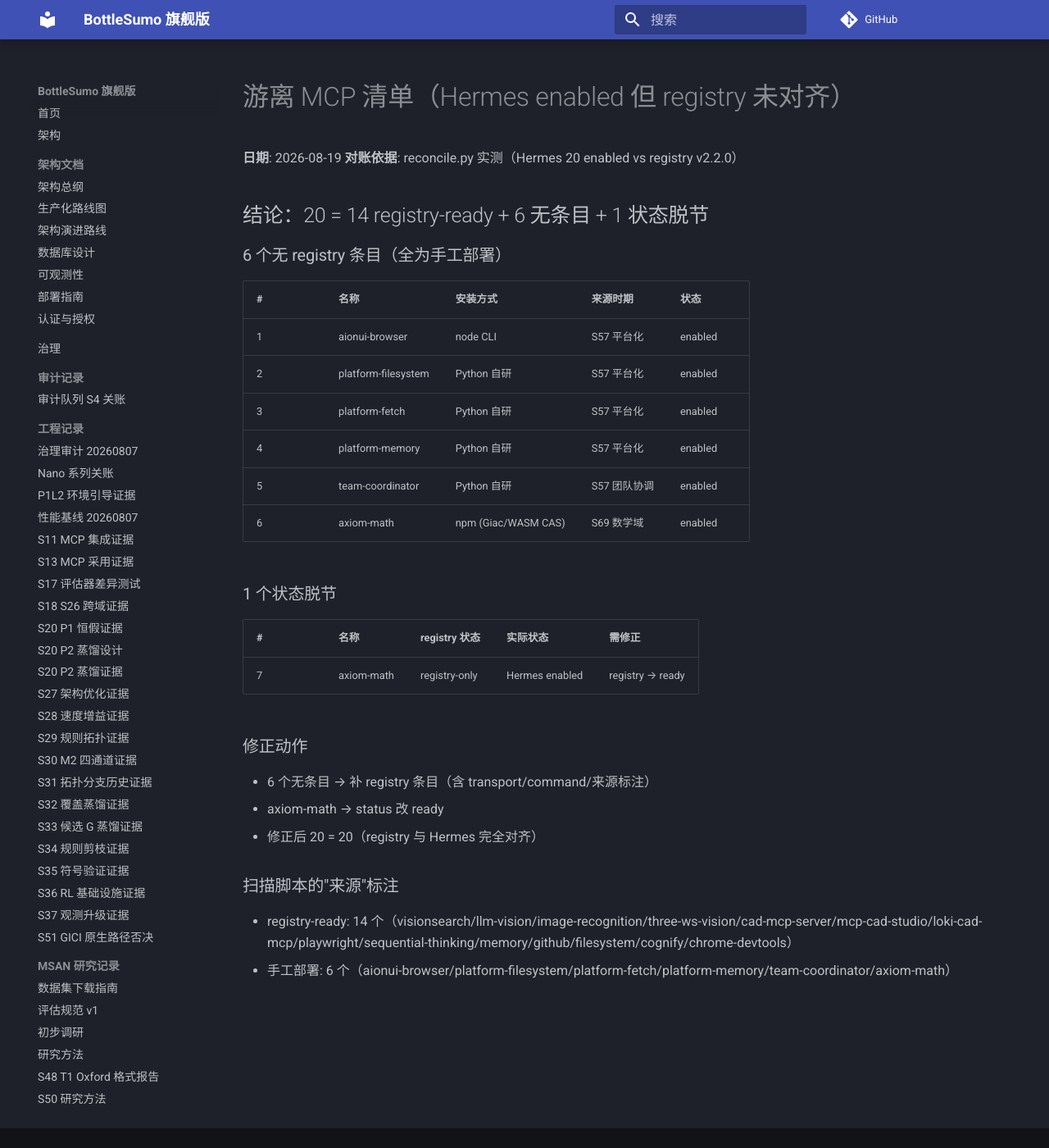
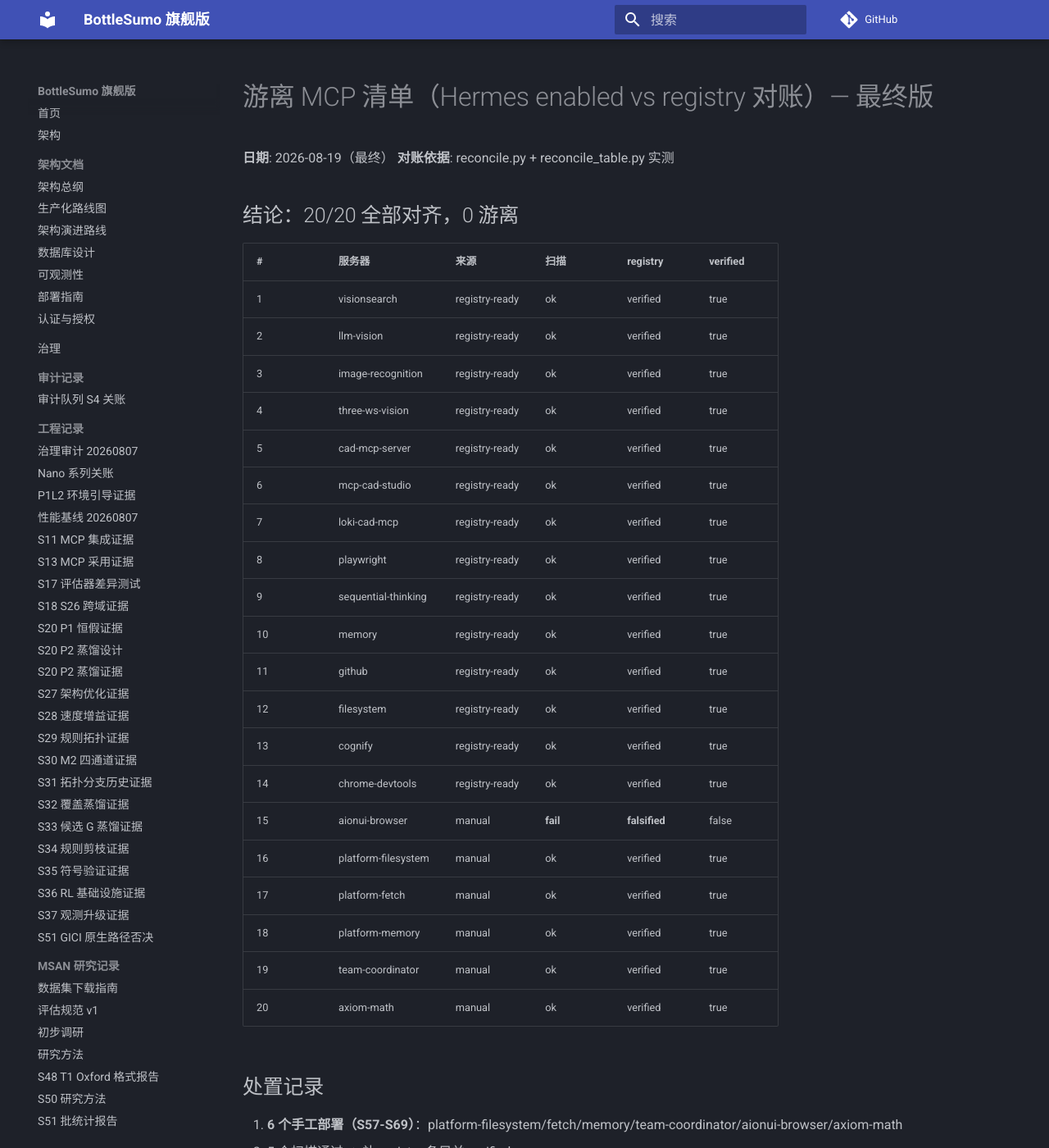
Before and after one commit to Iamnobody78/bottlesumo-pi, an MkDocs documentation site: the page built from docs/FLOATING_MCP_LIST.md, in a window 1280 px wide and 1400 px high. Shown: the whole window at 82% size. Built offline with MkDocs 1.6.1 and Material for MkDocs 9.7.7, drawn with Linux system fonts in a browser that asks for light colours; comment, search, counter and statistics services are not loaded; some of the changed text lies outside the part shown.

Commit message:
docs(mcp): reconcile table final - 20/20 aligned, aionui-browser falsified (task A complete)

```diff
--- a/docs/FLOATING_MCP_LIST.md
+++ b/docs/FLOATING_MCP_LIST.md
@@ -1,32 +1,41 @@
-# 游离 MCP 清单（Hermes enabled 但 registry 未对齐）
+# 游离 MCP 清单（Hermes enabled vs registry 对账）— 最终版
 
-**日期**: 2026-08-19
-**对账依据**: reconcile.py 实测（Hermes 20 enabled vs registry v2.2.0）
+**日期**: 2026-08-19（最终）
+**对账依据**: reconcile.py + reconcile_table.py 实测
 
-## 结论：20 = 14 registry-ready + 6 无条目 + 1 状态脱节
+## 结论：20/20 全部对齐，0 游离
 
-### 6 个无 registry 条目（全为手工部署）
+| # | 服务器 | 来源 | 扫描 | registry | verified |
+|---|--------|------|------|----------|----------|
+| 1 | visionsearch | registry-ready | ok | verified | true |
+| 2 | llm-vision | registry-ready | ok | verified | true |
+| 3 | image-recognition | registry-ready | ok | verified | true |
+| 4 | three-ws-vision | registry-ready | ok | verified | true |
+| 5 | cad-mcp-server | registry-ready | ok | verified | true |
+| 6 | mcp-cad-studio | registry-ready | ok | verified | true |
+| 7 | loki-cad-mcp | registry-ready | ok | verified | true |
+| 8 | playwright | registry-ready | ok | verified | true |
+| 9 | sequential-thinking | registry-ready | ok | verified | true |
+| 10 | memory | registry-ready | ok | verified | true |
+| 11 | github | registry-ready | ok | verified | true |
+| 12 | filesystem | registry-ready | ok | verified | true |
+| 13 | cognify | registry-ready | ok | verified | true |
+| 14 | chrome-devtools | registry-ready | ok | verified | true |
+| 15 | aionui-browser | manual | **fail** | **falsified** | false |
+| 16 | platform-filesystem | manual | ok | verified | true |
+| 17 | platform-fetch | manual | ok | verified | true |
+| 18 | platform-memory | manual | ok | verified | true |
+| 19 | team-coordinator | manual | ok | verified | true |
+| 20 | axiom-math | manual | ok | verified | true |
 
-| # | 名称 | 安装方式 | 来源时期 | 状态 |
-|---|------|---------|---------|------|
-| 1 | aionui-browser | node CLI | S57 平台化 | enabled |
-| 2 | platform-filesystem | Python 自研 | S57 平台化 | enabled |
-| 3 | platform-fetch | Python 自研 | S57 平台化 | enabled |
-| 4 | platform-memory | Python 自研 | S57 平台化 | enabled |
-| 5 | team-coordinator | Python 自研 | S57 团队协调 | enabled |
-| 6 | axiom-math | npm (Giac/WASM CAS) | S69 数学域 | enabled |
+## 处置记录
 
-### 1 个状态脱节
+1. **6 个手工部署（S57-S69）**：platform-filesystem/fetch/memory/team-coordinator/aionui-browser/axiom-math
+   - 5 个扫描通过 → 补 registry 条目并 verified
+   - aionui-browser 连接失败 → falsified（reason: Connection closed 8891ms, 挂 DEBT 轨道修复）
+2. **axiom-math**：registry-only → verified（状态脱节已修正）
+3. **佐证**：失败项恰好落在手工安装批 → 手工部署可信度低于 registry 流程部署，写入验收文档
 
-| # | 名称 | registry 状态 | 实际状态 | 需修正 |
-|---|------|-------------|---------|--------|
-| 7 | axiom-math | registry-only | Hermes enabled | registry → ready |
-
-### 修正动作
-- 6 个无条目 → 补 registry 条目（含 transport/command/来源标注）
-- axiom-math → status 改 ready
-- 修正后 20 = 20（registry 与 Hermes 完全对齐）
-
-### 扫描脚本的"来源"标注
-- registry-ready: 14 个（visionsearch/llm-vision/image-recognition/three-ws-vision/cad-mcp-server/mcp-cad-studio/loki-cad-mcp/playwright/sequential-thinking/memory/github/filesystem/cognify/chrome-devtools）
-- 手工部署: 6 个（aionui-browser/platform-filesystem/platform-fetch/platform-memory/team-coordinator/axiom-math）
+## 证据文件
+- `hermes_mcp_health.json`（20 服务器 connect/tools 实测 + state.db 副作用记录）
+- registry v2.2.0（274 条目，verified/last_verified/evidence_file 字段）
```
